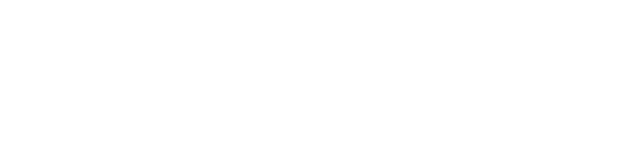
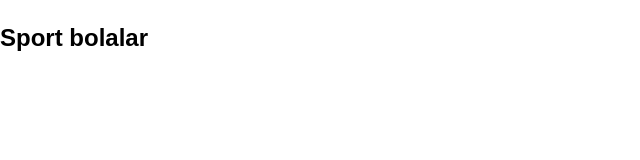
Before and after one commit to ibrohimabdufattoxov/Sport-bolalar, a plain HTML site: page index.html in a window 1280 px wide. Shown: the whole page, without its empty margins (0-640 px from the left). Drawn offline with Linux system fonts and the light colour scheme.

Commit message:
Update index.html

```diff
--- a/index.html
+++ b/index.html
@@ -8,6 +8,8 @@
   <title>SCSS BEM STARTER</title>
 </head>
 <body>
-
+  <header>
+    <h2> Sport bolalar </h2>
+  </header>
 </body>
 </html>
```
